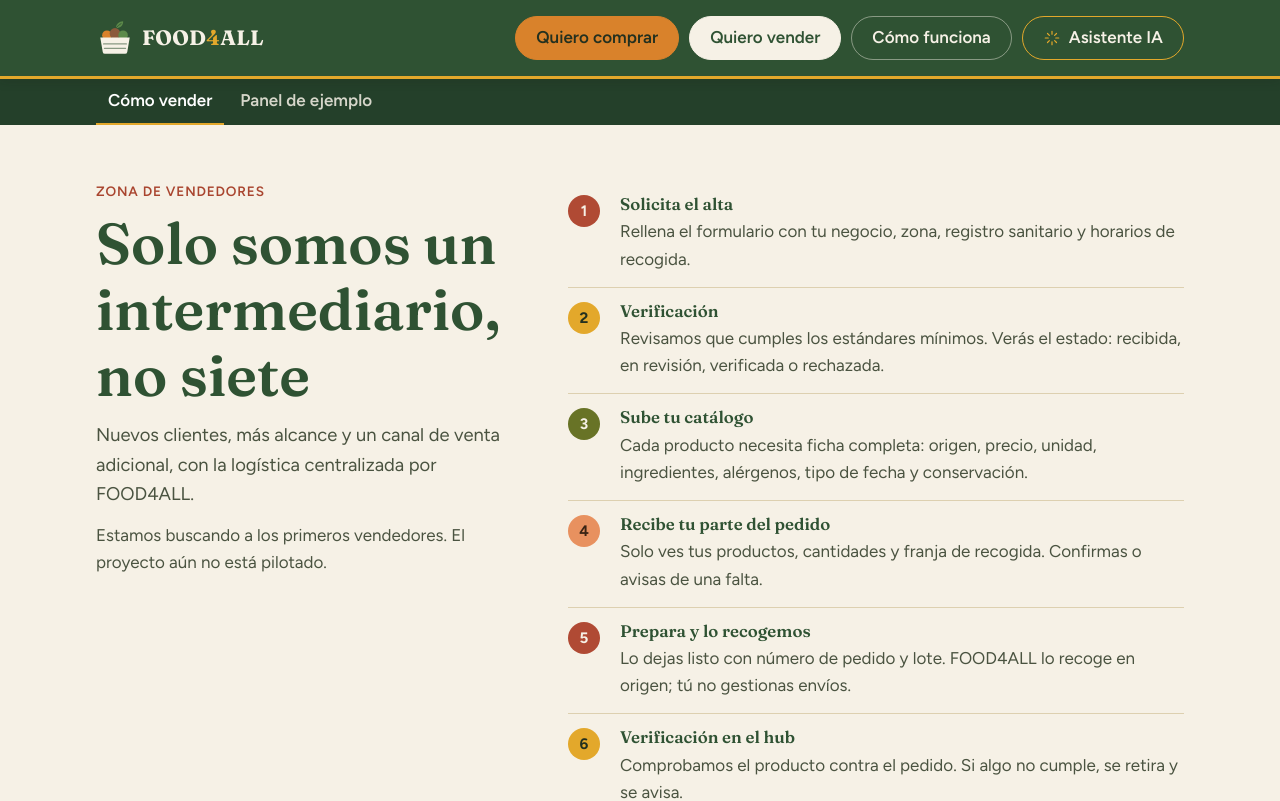
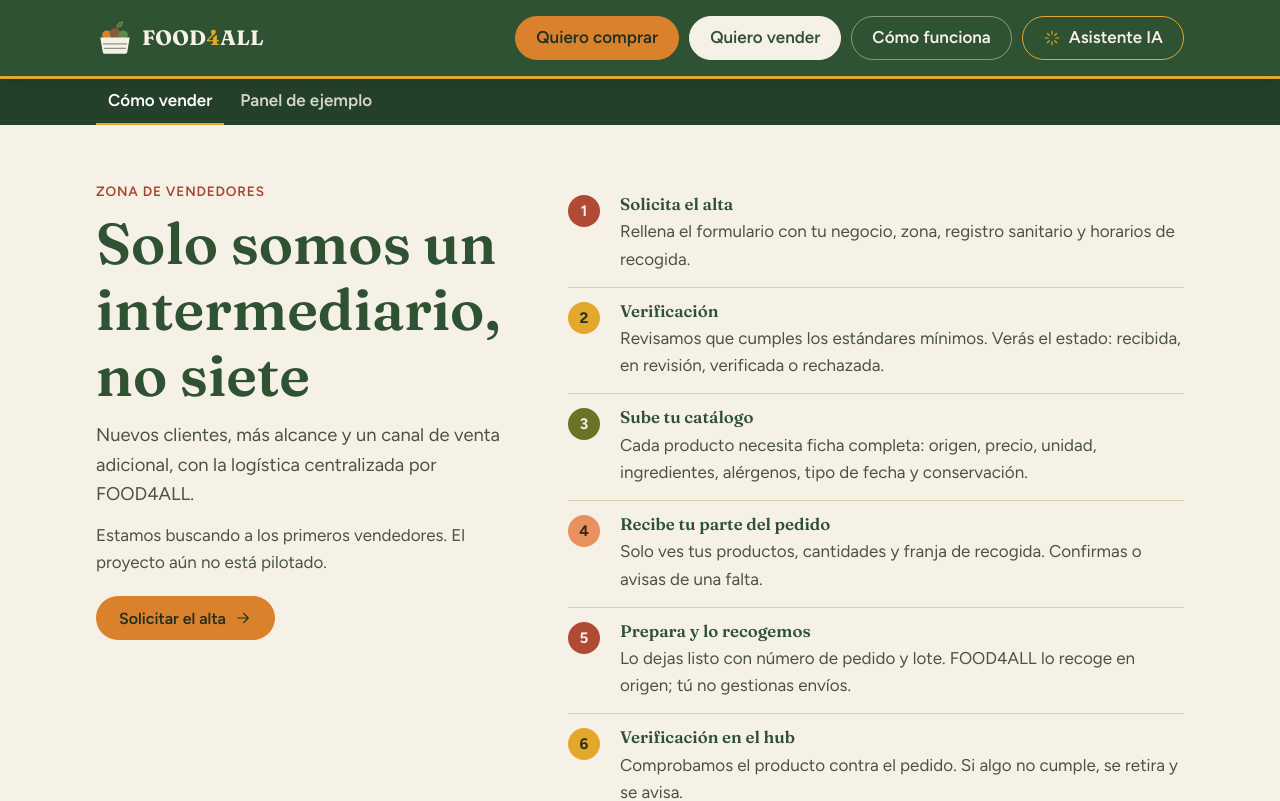
Before and after one commit to sebasbarrabaja-cmyk/Food4All, a React (Vite) app in the folder frontend/: page /vender in a window 1280 px wide. Shown: the top 801 px of the page. Built offline with nearby package versions, Linux system fonts and the light colour scheme.

Commit message:
feat: botón «Solicitar el alta» al inicio de /vender

```diff
--- a/frontend/src/pages/Vender.jsx
+++ b/frontend/src/pages/Vender.jsx
@@ -3,6 +3,7 @@ import { Link } from 'react-router-dom';
 import Status from '../components/Status.jsx';
 import ZoneTabs, { SELLER_TABS } from '../components/ZoneTabs.jsx';
 import Blob from '../components/Blob.jsx';
+import Icon from '../components/Icon.jsx';
 
 // Recorrido del vendedor (sección 3.3).
 const STEPS = [
@@ -124,6 +125,7 @@ export default function Vender() {
             <h1>Solo somos un intermediario, no siete</h1>
             <p className="lead">Nuevos clientes, más alcance y un canal de venta adicional, con la logística centralizada por FOOD4ALL.</p>
             <p className="muted">Estamos buscando a los primeros vendedores. El proyecto aún no está pilotado.</p>
+            <Link to="/vender#alta" className="btn btn-cta" style={{ marginTop: 8 }}>Solicitar el alta <Icon name="arrow" size={18} /></Link>
           </div>
           <ol className="steps">
             {STEPS.map(([t, d]) => (
```
Also changed, not shown: 1 other file (tests, documents, lock files or other folders).
